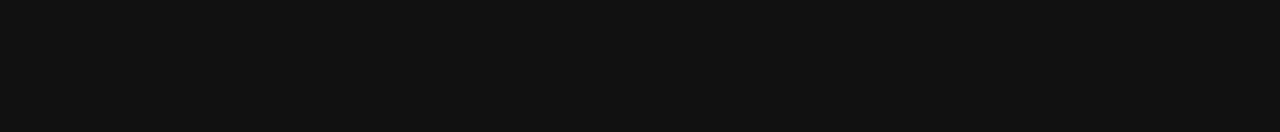
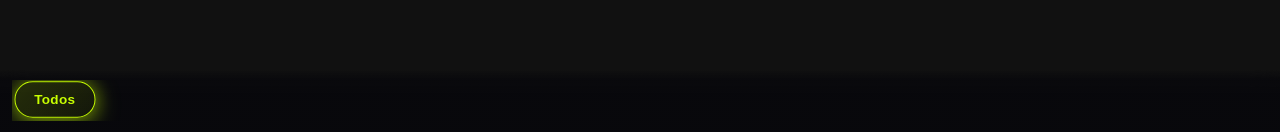
Before and after one commit to MonkeyD74/PICSISSHOP, a Next.js app: page / in a window 1280 px wide. Shown: the part 665-797 px from the top of the page. Built offline with nearby package versions, Linux system fonts and the light colour scheme.

Commit message:
floating category nav with bubble glow

```diff
--- a/Catalog.jsx
+++ b/Catalog.jsx
@@ -293,19 +293,23 @@
     <>
       <style>{`
         @import url('https://fonts.googleapis.com/css2?family=DM+Sans:wght@400;500;600;700&family=Playfair+Display:wght@500;600;700&display=swap');
-        @keyframes fadeIn { from { opacity: 0 } to { opacity: 1 } }
-        @keyframes pulse { 0%,100% { box-shadow: 0 4px 18px rgba(255,45,85,0.35) } 50% { box-shadow: 0 4px 28px rgba(255,45,85,0.65) } }
-        @keyframes marquee { from { transform: translateX(100%) } to { transform: translateX(-100%) } }
+        @keyframes fadeIn  { from { opacity:0 } to { opacity:1 } }
+        @keyframes pulse   { 0%,100% { box-shadow:0 4px 18px rgba(255,45,85,.35) } 50% { box-shadow:0 4px 28px rgba(255,45,85,.65) } }
+        @keyframes marquee { from { transform:translateX(100%) } to { transform:translateX(-100%) } }
+        @keyframes bubbleGlow { 0%,100% { box-shadow:0 0 10px var(--bub-color,#fff3), 0 4px 20px var(--bub-color,#fff1) } 50% { box-shadow:0 0 22px var(--bub-color,#fff5), 0 6px 28px var(--bub-color,#fff2) } }
+        @keyframes bubblePop  { 0% { transform:translateY(0) scale(1) } 40% { transform:translateY(-5px) scale(1.08) } 100% { transform:translateY(-2px) scale(1.04) } }
         * { box-sizing: border-box; }
-input::placeholder { color: ${theme.textDim}; }
+        input::placeholder { color: ${theme.textDim}; }
         ::-webkit-scrollbar { width: 6px; }
         ::-webkit-scrollbar-track { background: ${theme.bg}; }
         ::-webkit-scrollbar-thumb { background: ${theme.border}; border-radius: 3px; }
+        .cat-nav::-webkit-scrollbar { display: none; }
       `}</style>
 
       <div id="page-content" style={{
         minHeight: "100vh", background: theme.bg, color: theme.text,
-        fontFamily: "'DM Sans', sans-serif", transition: "background .5s ease, color .5s ease"
+        fontFamily: "'DM Sans', sans-serif", transition: "background .5s ease, color .5s ease",
+        paddingBottom: 90,                   // espacio para el nav flotante
       }}>
 
         {/* Banner marquee */}
@@ -447,6 +451,60 @@
           )}
         </div>
       </div>
+
+      {/* ── Menú flotante de categorías ────────────────────────── */}
+      <nav style={{
+        position: "fixed", bottom: 0, left: 0, right: 0, zIndex: 200,
+        padding: "10px 12px 14px",
+        background: "linear-gradient(to top, rgba(8,8,12,0.97) 60%, rgba(8,8,12,0.82) 85%, transparent 100%)",
+        backdropFilter: "blur(14px)",
+        WebkitBackdropFilter: "blur(14px)",
+      }}>
+        <div className="cat-nav" style={{
+          display: "flex", gap: 8, overflowX: "auto",
+          scrollbarWidth: "none", WebkitOverflowScrolling: "touch",
+          padding: "4px 4px 2px",
+        }}>
+          {categories.map((c) => {
+            const isActive = category === c;
+            const t = CATEGORY_THEMES[c] || CATEGORY_THEMES.Todos;
+            const accent = t.accent || "#888";
+            return (
+              <button
+                key={c}
+                onClick={() => {
+                  setCategory(c);
+                  window.scrollTo({ top: 0, behavior: "smooth" });
+                }}
+                style={{
+                  "--bub-color": accent + "66",
+                  flexShrink: 0,
+                  padding: isActive ? "9px 18px" : "7px 14px",
+                  borderRadius: 999,
+                  border: `1.5px solid ${isActive ? accent : "rgba(255,255,255,0.10)"}`,
+                  background: isActive
+                    ? `linear-gradient(135deg, ${accent}28 0%, ${accent}10 100%)`
+                    : "rgba(255,255,255,0.04)",
+                  color: isActive ? accent : "rgba(255,255,255,0.42)",
+                  fontSize: isActive ? 13 : 12,
+                  fontWeight: isActive ? 700 : 400,
+                  cursor: "pointer",
+                  transition: "all 0.22s ease",
+                  animation: isActive
+                    ? "bubblePop 0.3s ease forwards, bubbleGlow 2.4s ease-in-out infinite"
+                    : "none",
+                  transform: isActive ? "translateY(-2px)" : "none",
+                  letterSpacing: isActive ? 0.3 : 0,
+                  whiteSpace: "nowrap",
+                }}
+              >
+                {t.icon && <span style={{ marginRight: 5 }}>{t.icon}</span>}
+                {c}
+              </button>
+            );
+          })}
+        </div>
+      </nav>
     </>
   );
 }
```
